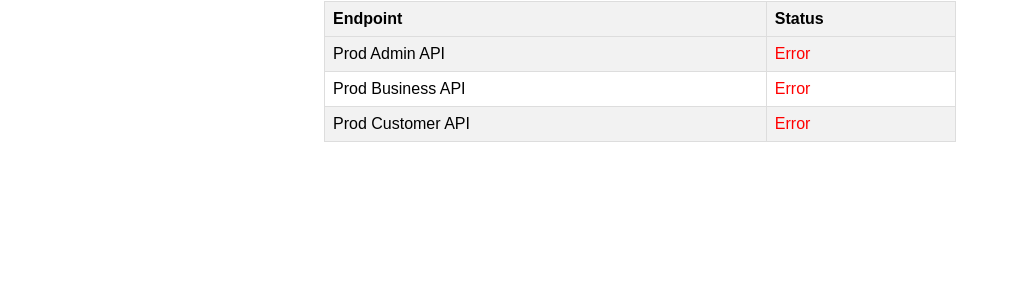
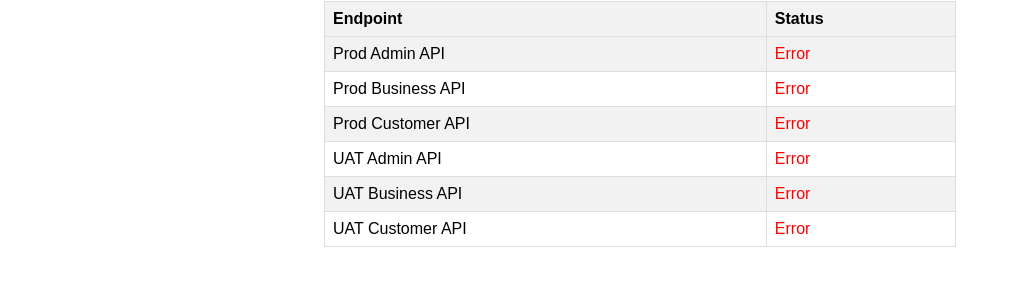
Before and after one commit to valid8me-engineering/simple-ec2-monitoring-web, a plain HTML site: page index.html in a window 1280 px wide. Shown: the part 79-364 px from the top of the page, without its empty margins (0-1010 px from the left). Drawn offline with Linux system fonts and the light colour scheme; no server answers.

Commit message:
update endpoints

```diff
--- a/index.html
+++ b/index.html
@@ -41,12 +41,18 @@
         "https://corsproxy.io/?https://admin.valid8me.com/admin/monitor/health",
         "https://corsproxy.io/?https://login.valid8me.com/business/monitor/health",
         "https://corsproxy.io/?https://customer.valid8me.com/customer/monitor/health",
+        "https://corsproxy.io/?https://admin.uat.valid8me.com/admin/monitor/health",
+        "https://corsproxy.io/?https://login.uat.valid8me.com/business/monitor/health",
+        "https://corsproxy.io/?https://customer.uat.valid8me.com/customer/monitor/health",
       ];
 
       const labels = [
         "Prod Admin API",
         "Prod Business API",
         "Prod Customer API",
+        "UAT Admin API",
+        "UAT Business API",
+        "UAT Customer API",
       ];
 
       const table = document.querySelector("table");
```
